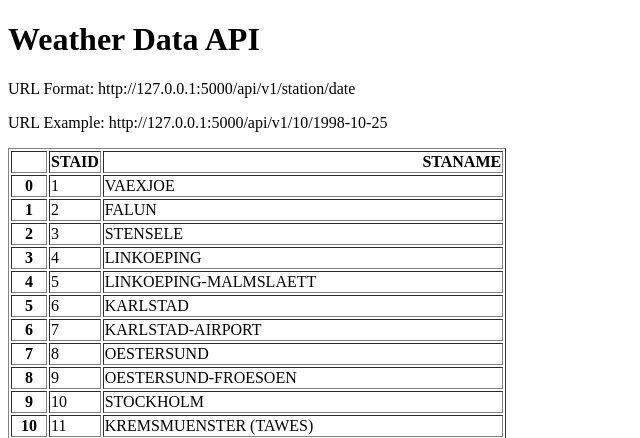
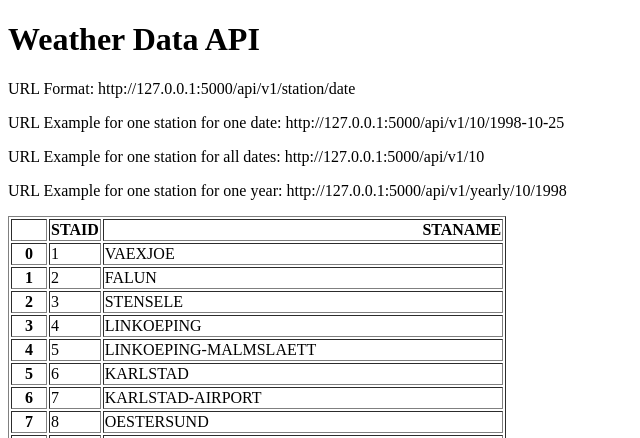
Before and after one commit to sesughter/My_Weather_Api, a Flask app: page / in a window 1280 px wide. Shown: the top 438 px of the page, without its empty margins (0-640 px from the left). Run offline with Flask 3, Linux system fonts and the light colour scheme.

Commit message:
Add Url endpoint for yearly and all data

```diff
--- a/main.py
+++ b/main.py
@@ -9,6 +9,23 @@
 @app.route("/")
 def home():
     return render_template("Home.html", data=stations.to_html())
+
+
+@app.route("/api/v1/<station>")
+def sta_data(station):
+    filename = filename = "data_small/TG_STAID" + str(station).zfill(6) + ".txt"
+    df = pd.read_csv(filename, skiprows=20, parse_dates=["    DATE"])
+    result = df.to_dict(orient="records")
+    return result
+
+
+@app.route("/api/v1/yearly/<station>/<year>")
+def tearly(station, year):
+    filename = filename = "data_small/TG_STAID" + str(station).zfill(6) + ".txt"
+    df = pd.read_csv(filename, skiprows=20)
+    df["    DATE"] = df["    DATE"].astype(str)
+    result = df.loc[df["    DATE"].str.startswith(str(year))].to_dict(orient="records")
+    return result
 
 
 @app.route("/api/v1/<station>/<date>")
--- a/templates/Home.html
+++ b/templates/Home.html
@@ -7,7 +7,10 @@
 <body>
 <h1>Weather Data API</h1>
 <p>URL Format: http://127.0.0.1:5000/api/v1/station/date</p>
-<p>URL Example: http://127.0.0.1:5000/api/v1/10/1998-10-25</p>
+<p>URL Example for one station for one date: http://127.0.0.1:5000/api/v1/10/1998-10-25</p>
+<p>URL Example for one station for all dates: http://127.0.0.1:5000/api/v1/10</p>
+<p>URL Example for one station for one year: http://127.0.0.1:5000/api/v1/yearly/10/1998</p>
+
 <p>{{data|safe}}</p>
 </body>
 </html>
```
